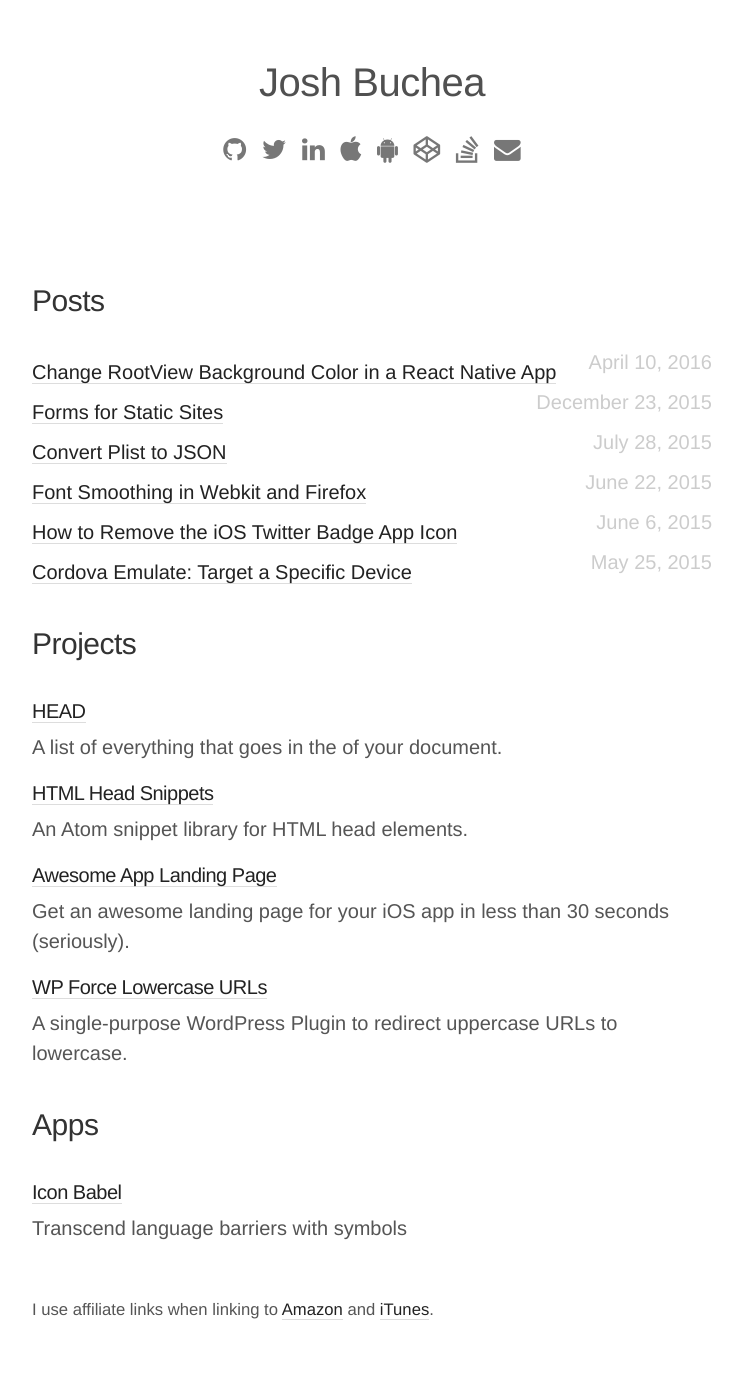
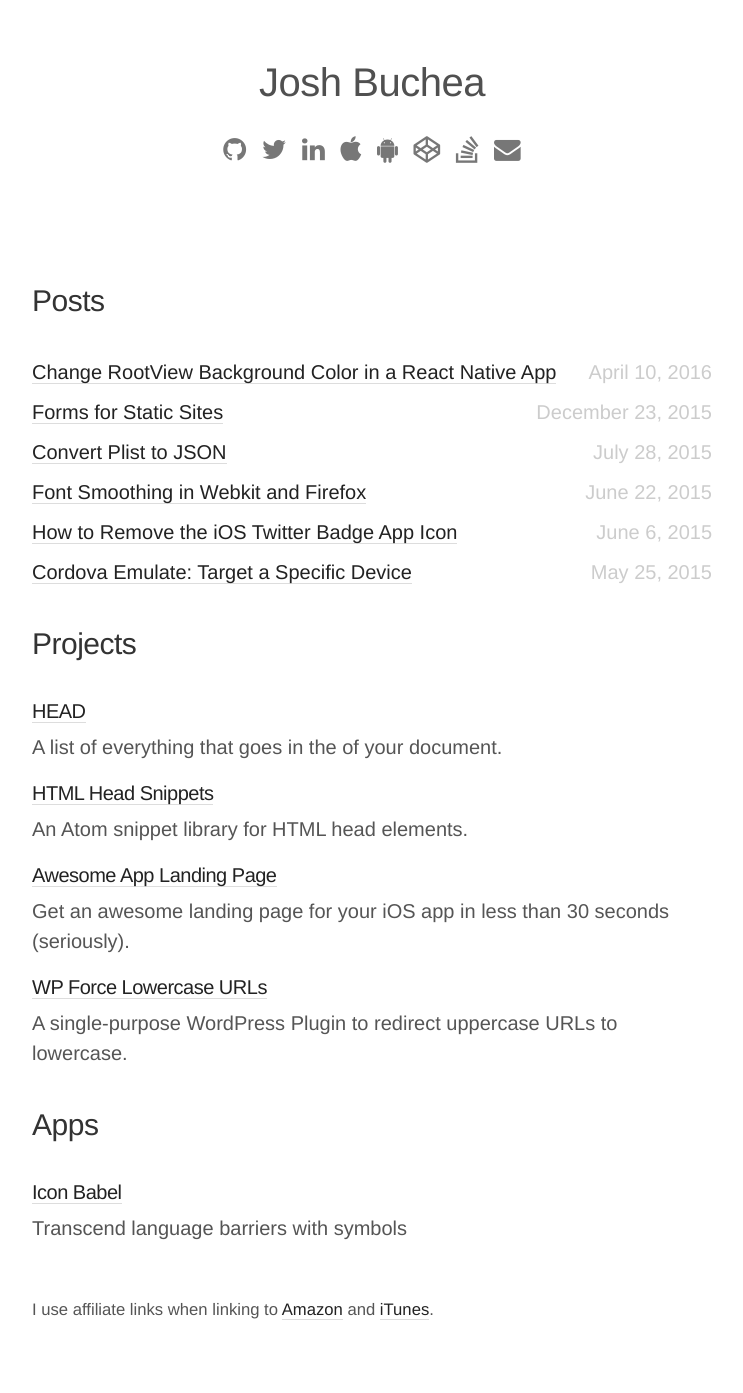
Before and after one commit to joshbuchea/joshbuchea.com, a Jekyll site: the page built from index.html, in a window 1280 px wide. Shown: the whole page, without its empty margins (268-1011 px from the left). Built offline with Jekyll 4.4.1, drawn with Linux system fonts in a browser that asks for light colours; nearby versions of some CDN libraries.

Commit message:
Update styles

```diff
--- a/_sass/_main.scss
+++ b/_sass/_main.scss
@@ -147,7 +147,8 @@ code {
   }
 
   .post-date {
-    margin: -.5rem 0 .5rem;
+    // margin: -.5rem 0 .5rem;
+    margin-left: 1em;
     color: #ccc;
   }
 
```
